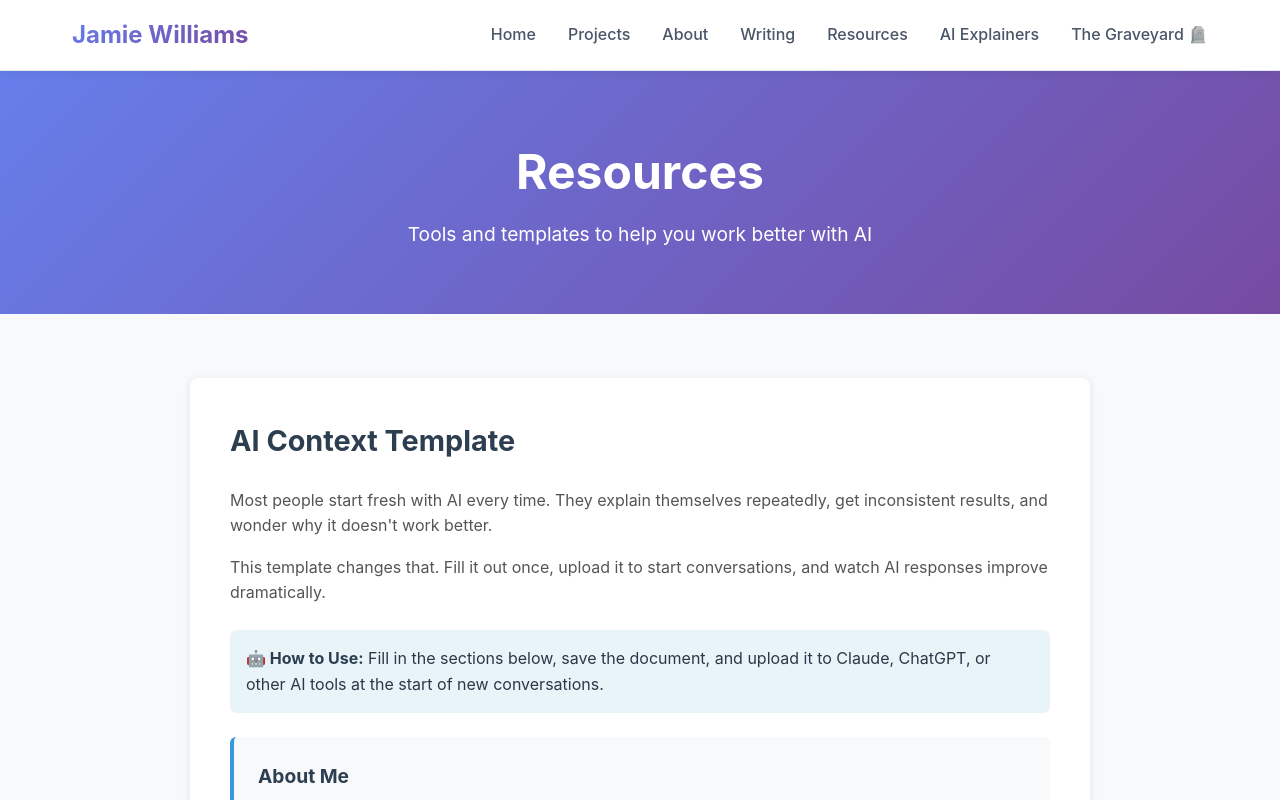
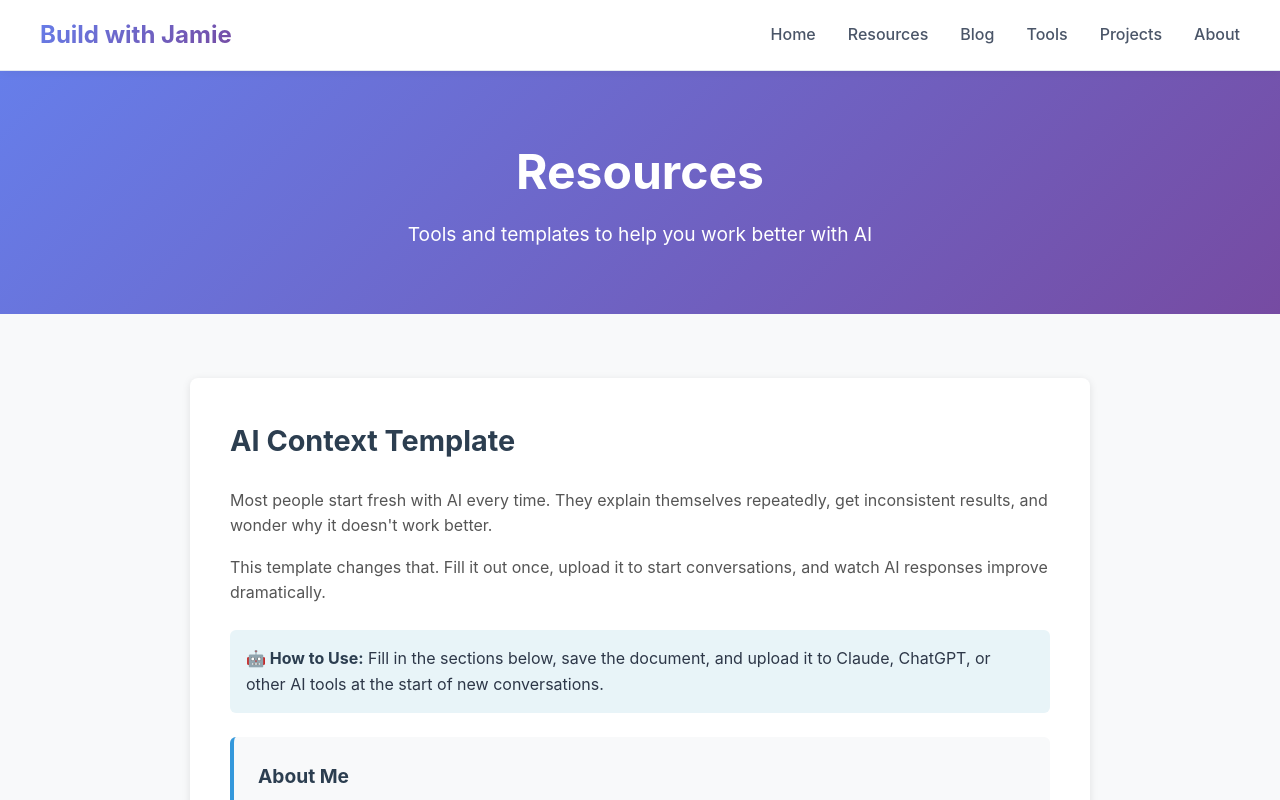
Before and after one commit to givemetheballai-debug/Buildwithjamie, a Next.js app: page /resources in a window 1280 px wide. Shown: the top 800 px of the page. Built offline with nearby package versions, Linux system fonts and the light colour scheme.

Commit message:
Update Navigation.js

```diff
--- a/components/Navigation.js
+++ b/components/Navigation.js
@@ -4,28 +4,153 @@ import Link from 'next/link'
 import { useState } from 'react'
 
 export default function Navigation() {
-  const [menuOpen, setMenuOpen] = useState(false)
+  const [isOpen, setIsOpen] = useState(false)
 
   return (
-    <nav>
-      <div className="container">
-        <Link href="/" className="logo">Jamie Williams</Link>
+    <nav style={{
+      background: 'rgba(255, 255, 255, 0.95)',
+      backdropFilter: 'blur(10px)',
+      padding: '1rem 2rem',
+      position: 'fixed',
+      top: 0,
+      left: 0,
+      right: 0,
+      zIndex: 1000,
+      boxShadow: '0 2px 10px rgba(0,0,0,0.05)'
+    }}>
+      <div style={{
+        maxWidth: '1200px',
+        margin: '0 auto',
+        display: 'flex',
+        justifyContent: 'space-between',
+        alignItems: 'center'
+      }}>
+        {/* Logo */}
+        <Link href="/" style={{
+          fontSize: '1.5rem',
+          fontWeight: '700',
+          background: 'linear-gradient(135deg, #667eea 0%, #764ba2 100%)',
+          WebkitBackgroundClip: 'text',
+          WebkitTextFillColor: 'transparent',
+          backgroundClip: 'text',
+          textDecoration: 'none'
+        }}>
+          Build with Jamie
+        </Link>
+
+        {/* Mobile Menu Button */}
         <button
+          onClick={() => setIsOpen(!isOpen)}
+          style={{
+            display: 'none',
+            background: 'none',
+            border: 'none',
+            fontSize: '1.5rem',
+            cursor: 'pointer',
+            color: '#4a5568'
+          }}
           className="mobile-menu-btn"
-          onClick={() => setMenuOpen(!menuOpen)}
         >
           ☰
         </button>
-        <ul className={`nav-links ${menuOpen ? 'active' : ''}`}>
-          <li><Link href="/">Home</Link></li>
-          <li><Link href="/projects">Projects</Link></li>
-          <li><Link href="/about">About</Link></li>
-          <li><Link href="/writing">Writing</Link></li>
-          <li><Link href="/resources">Resources</Link></li>
-          <li><Link href="/explainers">AI Explainers</Link></li>
-          <li><Link href="/graveyard">The Graveyard 🪦</Link></li>
-        </ul>
+
+        {/* Desktop Navigation */}
+        <div style={{
+          display: 'flex',
+          gap: '2rem',
+          alignItems: 'center'
+        }} className={`nav-links ${isOpen ? 'active' : ''}`}>
+          <Link href="/" style={{
+            color: '#4a5568',
+            textDecoration: 'none',
+            fontWeight: '500',
+            transition: 'color 0.2s'
+          }}
+          onMouseOver={(e) => e.currentTarget.style.color = '#667eea'}
+          onMouseOut={(e) => e.currentTarget.style.color = '#4a5568'}>
+            Home
+          </Link>
+
+          <Link href="/resources" style={{
+            color: '#4a5568',
+            textDecoration: 'none',
+            fontWeight: '500',
+            transition: 'color 0.2s'
+          }}
+          onMouseOver={(e) => e.currentTarget.style.color = '#667eea'}
+          onMouseOut={(e) => e.currentTarget.style.color = '#4a5568'}>
+            Resources
+          </Link>
+
+          <Link href="/blog" style={{
+            color: '#4a5568',
+            textDecoration: 'none',
+            fontWeight: '500',
+            transition: 'color 0.2s'
+          }}
+          onMouseOver={(e) => e.currentTarget.style.color = '#667eea'}
+          onMouseOut={(e) => e.currentTarget.style.color = '#4a5568'}>
+            Blog
+          </Link>
+
+          <Link href="/tools" style={{
+            color: '#4a5568',
+            textDecoration: 'none',
+            fontWeight: '500',
+            transition: 'color 0.2s'
+          }}
+          onMouseOver={(e) => e.currentTarget.style.color = '#667eea'}
+          onMouseOut={(e) => e.currentTarget.style.color = '#4a5568'}>
+            Tools
+          </Link>
+
+          <Link href="/projects" style={{
+            color: '#4a5568',
+            textDecoration: 'none',
+            fontWeight: '500',
+            transition: 'color 0.2s'
+          }}
+          onMouseOver={(e) => e.currentTarget.style.color = '#667eea'}
+          onMouseOut={(e) => e.currentTarget.style.color = '#4a5568'}>
+            Projects
+          </Link>
+
+          <Link href="/about" style={{
+            color: '#4a5568',
+            textDecoration: 'none',
+            fontWeight: '500',
+            transition: 'color 0.2s'
+          }}
+          onMouseOver={(e) => e.currentTarget.style.color = '#667eea'}
+          onMouseOut={(e) => e.currentTarget.style.color = '#4a5568'}>
+            About
+          </Link>
+        </div>
       </div>
+
+      <style jsx global>{`
+        @media (max-width: 768px) {
+          .mobile-menu-btn {
+            display: block !important;
+          }
+
+          .nav-links {
+            position: absolute;
+            top: 100%;
+            left: 0;
+            right: 0;
+            background: white;
+            flex-direction: column;
+            padding: 1rem;
+            box-shadow: 0 4px 6px rgba(0,0,0,0.1);
+            display: none;
+          }
+
+          .nav-links.active {
+            display: flex !important;
+          }
+        }
+      `}</style>
     </nav>
   )
 }
```
